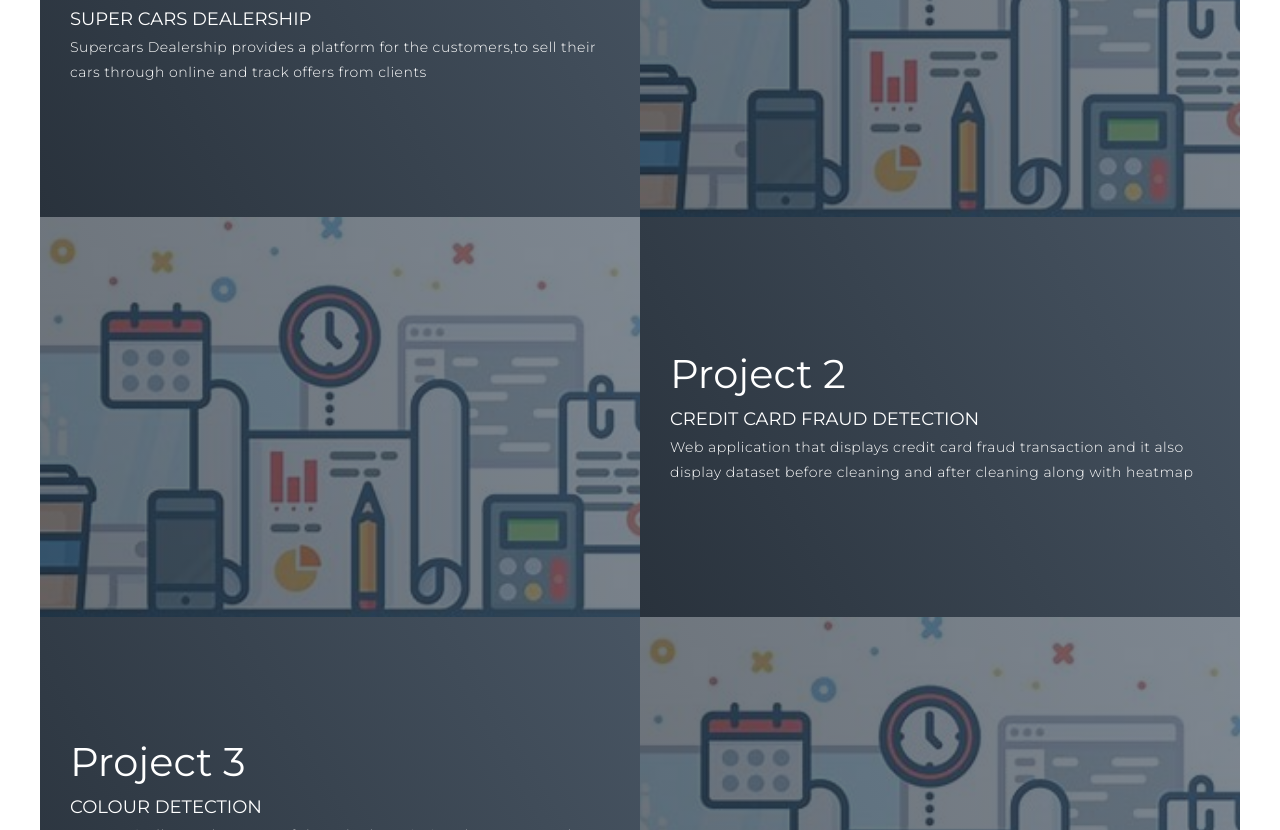
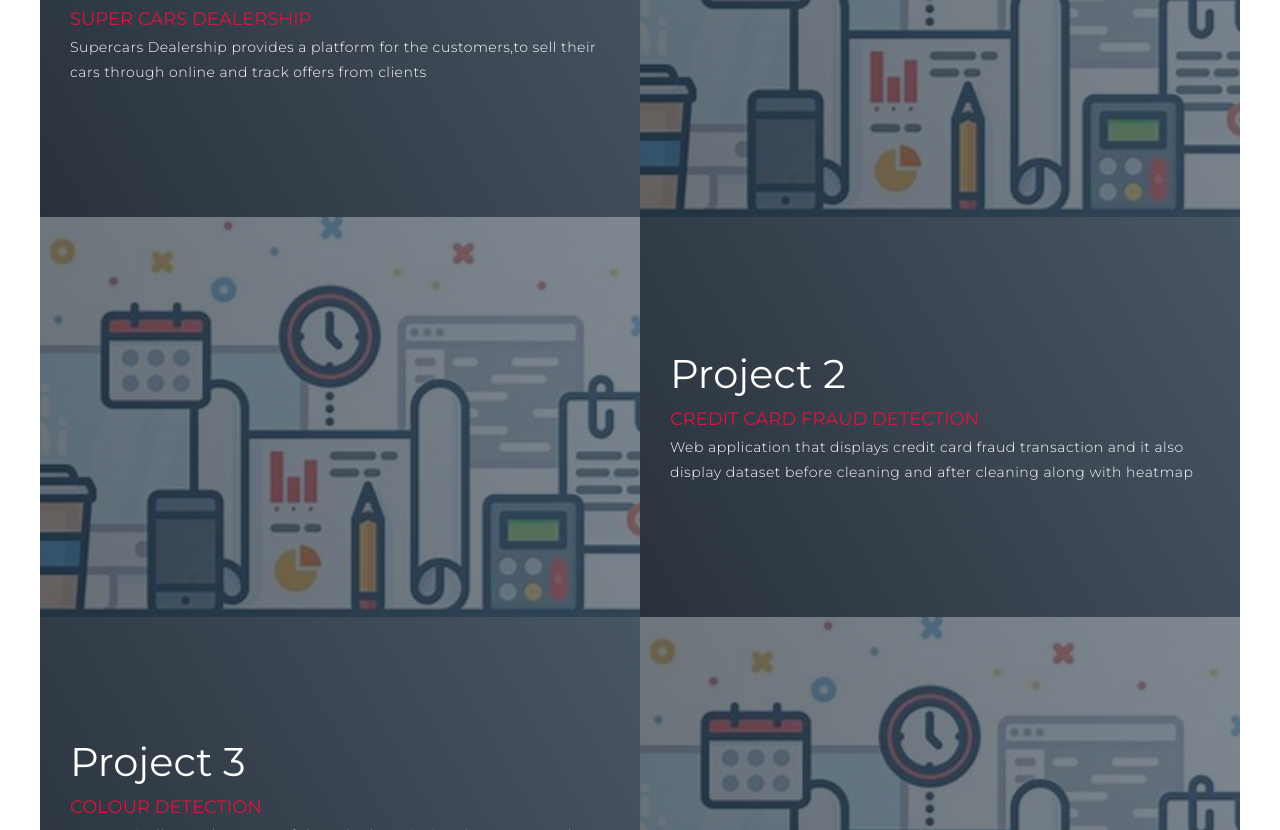
Before and after one commit to Athiyaman2003/Portfolio, a plain HTML site: page index.html in a window 1280 px wide. Shown: the part 682-1512 px from the top of the page. Drawn offline with Linux system fonts and the light colour scheme; a script that the page names is missing.

Commit message:
Update index.html

```diff
--- a/index.html
+++ b/index.html
@@ -56,7 +56,7 @@
         <div class="project-item">
           <div class="project-info">
             <h1>Project 1</h1>
-            <h2>SUPER CARS DEALERSHIP</h2>
+            <a href="https://github.com/Athiyaman2003/supercars"><h2 style="color: crimson;">SUPER CARS DEALERSHIP</h2></a>
             <p>Supercars Dealership provides a
                 platform for the customers,to sell
                 their cars through online and track
@@ -69,7 +69,7 @@
         <div class="project-item">
           <div class="project-info">
             <h1>Project 2</h1>
-            <h2>CREDIT CARD FRAUD DETECTION</h2>
+            <a href="https://github.com/Athiyaman2003/Credit-Card-Fraud-Detection"><h2 style="color: crimson;">CREDIT CARD FRAUD DETECTION</h2></a>
             <p>Web application that displays credit
                 card fraud transaction and it also
                 display dataset before cleaning and
@@ -82,7 +82,7 @@
         <div class="project-item">
           <div class="project-info">
             <h1>Project 3</h1>
-            <h2>COLOUR DETECTION</h2>
+           <a href="https://github.com/Athiyaman2003/Color-Detection"><h2 style="color: crimson;">COLOUR DETECTION</h2></a>
             <p>Automatically get the name of the
                 color by pointing the cursor on
                 the image and to change the colour
@@ -117,7 +117,7 @@
             period of 6 months in a
             fast paced organization where
             technical skills and creative
-            thinking are useful.</p>
+            thinking are useful</p>
         <a href="ATHIYAMAN_M.pdf" class="cta" download>Download Resume</a>
       </div>
     </div>
@@ -171,7 +171,7 @@
           <a href="https://www.linkedin.com/in/athiyaman-m/"><img src="https://th.bing.com/th/id/R.14f8d0d8ea255a03471032d79087fdf0?rik=Jcph23UZL08iCA&riu=http%3a%2f%2f1000logos.net%2fwp-content%2fuploads%2f2017%2f03%2fColor-of-the-LinkedIn-Logo.jpg&ehk=hT5Ibkg%2fFPa%2f7TPm%2fs2TP8Fxdd7ySQQBuZmn88xh5j0%3d&risl=&pid=ImgRaw&r=0" /></a>
         </div>
         <div class="social-item">
-          <a href="https://github.com/Athiyaman2003"><img src="https://th.bing.com/th/id/OIP.NDtgPlMGa_BTPZPrt4JZ-AHaHa?pid=ImgDet&rs=1" /></a>
+          <a href="https://github.com/Athiyaman2003"><img src="https://th.bing.com/th/id/OIP.LyeppUZPrr1uI6c5izOPbwHaHa?pid=ImgDet&rs=1" /></a>
         </div>
         <div class="social-item">
           <a href="https://www.instagram.com/rider_aadhi_46/"><img src="https://upload.wikimedia.org/wikipedia/commons/thumb/e/e7/Instagram_logo_2016.svg/1200px-Instagram_logo_2016.svg.png" /></a>
```
